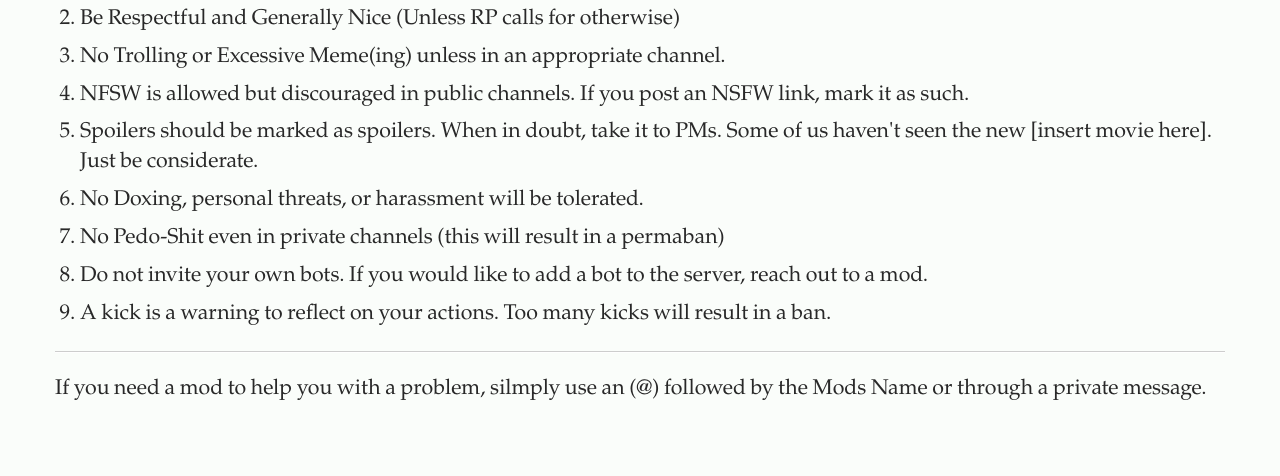
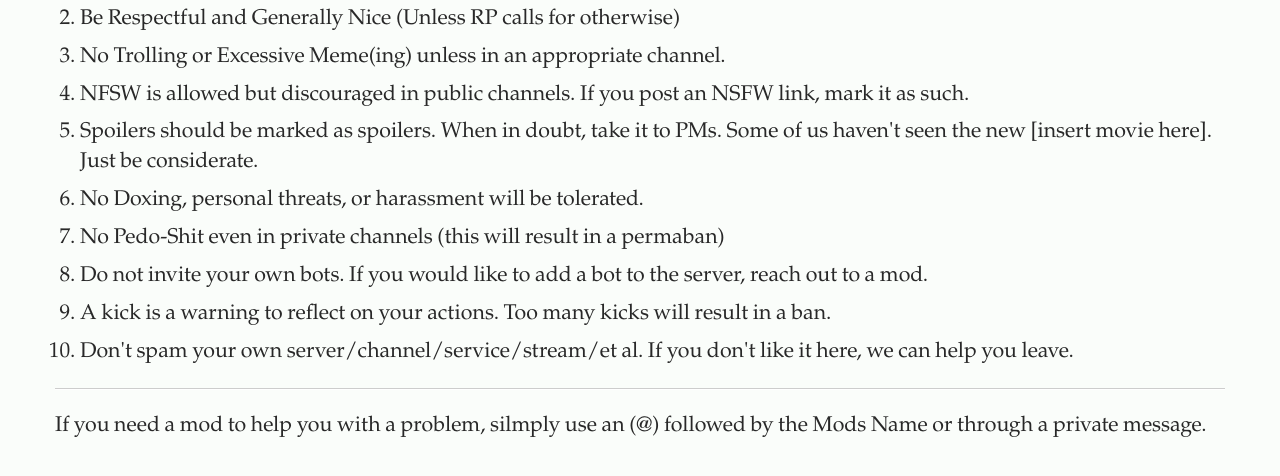
Before and after one commit to LucRSV/dungn.moe, a plain HTML site: page rules.html in a window 1280 px wide. Shown: the part 320-796 px from the top of the page. Drawn offline with Linux system fonts and the light colour scheme.

Commit message:
Update rules.html

```diff
--- a/rules.html
+++ b/rules.html
@@ -18,6 +18,7 @@ I would personally like to thank you and welcome you to The Moe Dungeon, and enc
 1. No Pedo-Shit even in private channels (this will result in a permaban)
 1. Do not invite your own bots. If you would like to add a bot to the server, reach out to a mod.
 1. A kick is a warning to reflect on your actions. Too many kicks will result in a ban.
+1. Don't spam your own server/channel/service/stream/et al. If you don't like it here, we can help you leave.
 
 ----------------------
 If you need a mod to help you with a problem, silmply use an (@) followed by the Mods Name or through a private message.
```
